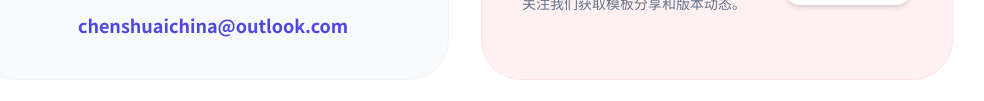
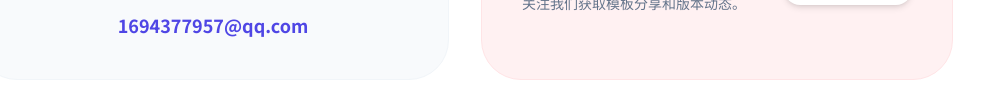
Before and after one commit to JerryChen-McGill/MomentNoteSupport, a plain HTML site: page index.html in a window 1280 px wide. Shown: the part 2268-2369 px from the top of the page, without its empty margins (175-1159 px from the left). Drawn offline with nearby package versions, Linux system fonts and the light colour scheme.

Commit message:
合并远程更改并解决冲突，保留隐私政策链接

```diff
--- a/index.html
+++ b/index.html
@@ -122,7 +122,7 @@
                     <h4 class="text-xl font-bold mb-2">反馈与合作</h4>
                     <p class="text-slate-500 mb-6 text-sm">如果您在使用过程中遇到任何问题或有建议，请联系我们。</p>
                     <a href="mailto:chenshuaichina@outlook.com" class="text-indigo-600 font-bold text-lg hover:underline decoration-2 underline-offset-4">
-                        chenshuaichina@outlook.com
+                        1694377957@qq.com
                     </a>
                 </div>
 
```
